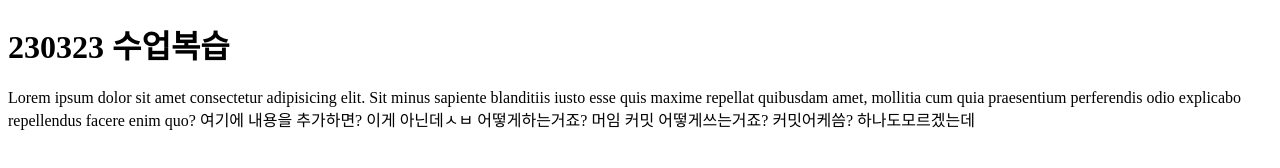
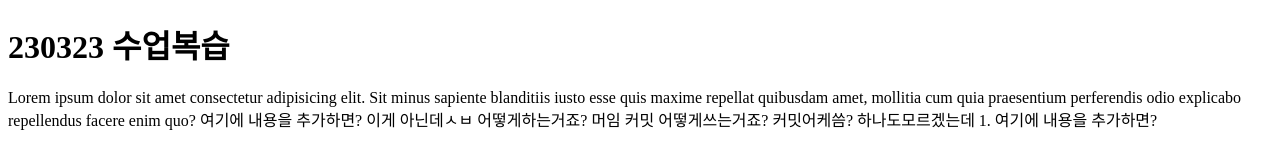
Before and after one commit to soojeong123/DC_231_2, a plain HTML site: page aaa.html in a window 1280 px wide. Drawn offline with Linux system fonts and the light colour scheme.

Commit message:
이걸 커밋하면?

```diff
--- a/aaa.html
+++ b/aaa.html
@@ -13,7 +13,8 @@
       sapiente blanditiis iusto esse quis maxime repellat quibusdam amet,
       mollitia cum quia praesentium perferendis odio explicabo repellendus
       facere enim quo? 여기에 내용을 추가하면? 이게 아닌데ㅅㅂ 어떻게하는거죠?
-      머임 커밋 어떻게쓰는거죠? 커밋어케씀? 하나도모르겠는데
+      머임 커밋 어떻게쓰는거죠? 커밋어케씀? 하나도모르겠는데 1. 여기에 내용을
+      추가하면?
     </p>
   </body>
 </html>
```
